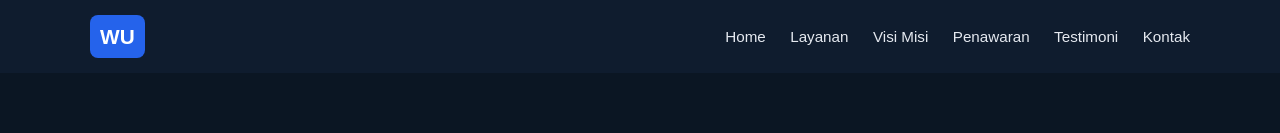
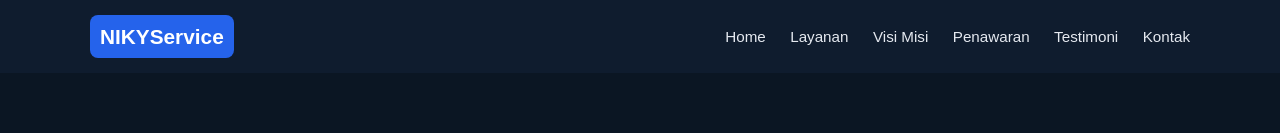
Before and after one commit to annasakila/projekmiti, a plain HTML site: page index.html in a window 1280 px wide. Shown: the top 133 px of the page. Drawn offline with Linux system fonts and the light colour scheme.

Commit message:
Update index.html

```diff
--- a/index.html
+++ b/index.html
@@ -3,14 +3,14 @@
 <head>
   <meta charset="utf-8" />
   <meta name="viewport" content="width=device-width, initial-scale=1" />
-  <title>Jasa Web UMKM — NAMA AGENSI</title>
+  <title>Jasa Web UMKM — NIKYService</title>
   <link rel="stylesheet" href="style.css">
 </head>
 <body>
   <!-- Header -->
   <header class="site-header">
     <div class="container header-inner">
-      <div class="logo">WU</div>
+      <div class="logo">NIKYService</div>
       <nav class="nav-links">
         <a href="#hero">Home</a>
         <a href="#services">Layanan</a>
```
